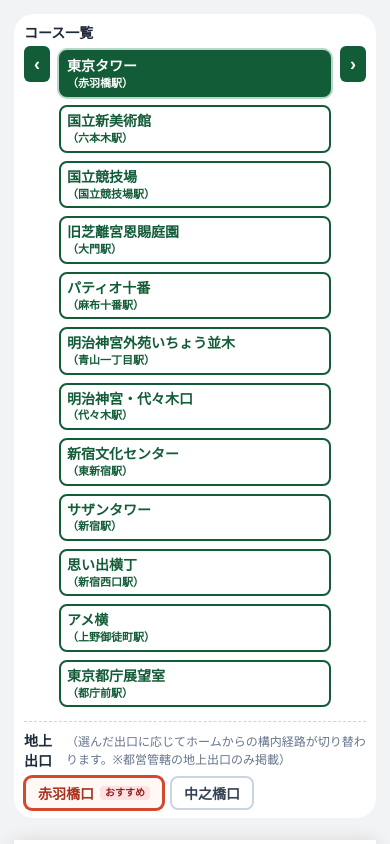
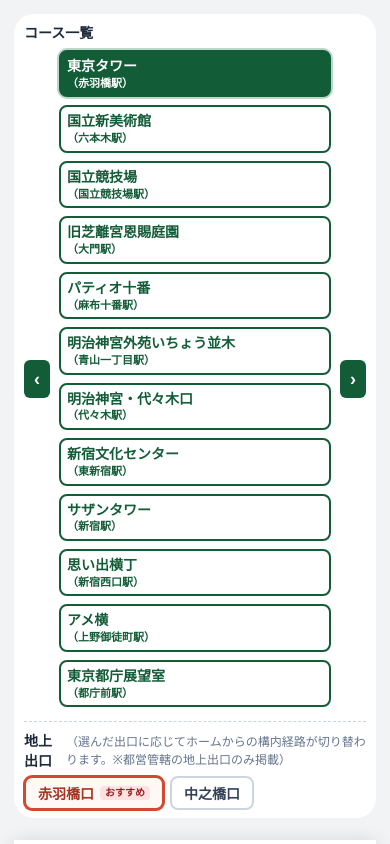
Before and after one commit to atsushiyago/odekake, a React (Vite) app: page / in a window 390 px wide. Shown: the top 844 px of the page. Built offline with nearby package versions, Linux system fonts and the light colour scheme.

Commit message:
style(ui): vertically center course scroll buttons with two-row course options

```diff
--- a/src/ui/styles.css
+++ b/src/ui/styles.css
@@ -17,7 +17,7 @@
 @media (min-width:1700px){main{max-width:none}.preview-pages{display:flex;align-items:flex-start;justify-content:center;gap:24px}.preview-pages .paper{flex:0 0 210mm;margin-left:0;margin-right:0}}
 @media print{.preview-pages{display:block}.preview-pages .paper{margin-left:0;margin-right:0}}
 .course-options{display:grid;grid-template-columns:repeat(auto-fit,minmax(130px,1fr));gap:6px}.course-option{grid-column:auto;display:grid;gap:2px;text-align:left;border:2px solid #135c38;border-radius:8px;background:#fff;color:#135c38;padding:6px 10px;font:inherit;font-size:14px;line-height:1.2}.course-option:hover,.course-option:focus-visible{background:#eef7f2}.course-option.is-selected{background:#135c38;color:#fff;font-weight:900;box-shadow:0 0 0 2px #b9d7c7}.course-option[aria-pressed="true"]{outline-offset:2px}.course-option-destination{font-size:14px;font-weight:800}.course-option-station{font-size:11px;font-weight:700;line-height:1.15}@media(max-width:850px){.course-options{grid-template-columns:repeat(auto-fit,minmax(115px,1fr));gap:6px}.course-option{font-size:13px;padding:6px 6px}}
-.course-picker{display:block;padding:10px 16px;margin-bottom:12px}.course-picker .course-selector{max-width:none;gap:4px}.course-selector-title{font-size:14px;font-weight:800;color:#1e293b}.course-picker-row{display:flex;align-items:center;gap:6px}.course-picker .course-options{display:flex;flex:1;min-width:0;overflow-x:auto;gap:6px;padding:2px 2px 6px;scroll-behavior:smooth;scrollbar-width:thin}.course-picker .course-option{flex:0 0 145px}.course-scroll-button{flex:0 0 28px;height:36px;padding:2px;font-size:20px;line-height:1;background:#135c38;border:none;border-radius:6px;color:#fff;cursor:pointer}.course-scroll-button:disabled{opacity:.35;cursor:default}@media(max-width:850px){.course-picker{padding:8px 10px;margin-bottom:10px}.course-picker .course-option{flex-basis:130px}.course-scroll-button{flex-basis:26px;font-size:18px}}
+.course-picker{display:block;padding:10px 16px;margin-bottom:12px}.course-picker .course-selector{max-width:none;gap:4px}.course-selector-title{font-size:14px;font-weight:800;color:#1e293b}.course-picker-row{display:flex;align-items:center;gap:6px}.course-picker .course-options{display:flex;flex:1;min-width:0;overflow-x:auto;gap:6px;padding:2px 2px 6px;scroll-behavior:smooth;scrollbar-width:thin}.course-picker .course-option{flex:0 0 145px}.course-scroll-button{flex:0 0 28px;height:38px;align-self:center;display:flex;align-items:center;justify-content:center;padding:0;font-size:20px;line-height:1;background:#135c38;border:none;border-radius:6px;color:#fff;cursor:pointer}.course-scroll-button:disabled{opacity:.35;cursor:default}@media(max-width:850px){.course-picker{padding:8px 10px;margin-bottom:10px}.course-picker .course-option{flex-basis:130px}.course-scroll-button{flex-basis:26px;font-size:18px}}
 .elderly-route-note{display:grid;gap:2px;margin:12px 0 0;padding:9px 12px;border:3px solid #135c38;border-radius:10px;background:#eef7f2;font-size:18px;line-height:1.35}.arrival-train .departure-car-note{grid-column:2;margin:0}.elderly-route-note b{font-size:22px}.elderly-route-note span{font-weight:800}.elderly-route-note small{font-size:.8em}.home-equipment-note{display:grid;gap:2px;margin:8px 0;padding:8px 12px;border-left:6px solid #135c38;background:#f3f8f4;font-size:19px;line-height:1.35}.home-equipment-note b{font-weight:900}.home-equipment-note small{font-size:.8em}@media(max-width:850px){.elderly-route-note{font-size:clamp(10px,2.7vw,18px);padding:7px 9px}.elderly-route-note b{font-size:clamp(13px,3.5vw,22px)}.home-equipment-note{font-size:clamp(14px,3vw,19px)}}
 .arrival-train{grid-template-rows:repeat(4,auto);gap:2px 12px;padding:8px 12px;align-items:center}.arrival-train>b{grid-column:1;grid-row:1 / span 4;align-self:start;padding-top:2px}.arrival-train .train-departure-line,.arrival-train .train-boarding-line,.arrival-train .train-route-line,.arrival-train .train-arrival-line{grid-column:2;min-width:0;white-space:nowrap;line-height:1.2}.arrival-train .train-departure-line,.arrival-train .train-arrival-line{font-size:22px}.arrival-train .train-boarding-line{font-size:18px;color:#a7311f}.arrival-train .train-route-line{font-size:16px}.arrival-train .train-arrival-line{font-weight:800}@media(max-width:850px){.arrival-train{padding:7px;grid-template-columns:25% 1fr;gap:2px 7px}.arrival-train .train-departure-line,.arrival-train .train-arrival-line{font-size:clamp(13px,3.5vw,23px)}.arrival-train .train-boarding-line{font-size:clamp(10px,2.7vw,18px)}.arrival-train .train-route-line{font-size:clamp(9px,2.1vw,17px)}}
 .paper{width:210mm;height:297mm;min-height:297mm;max-height:297mm;aspect-ratio:210 / 297}.preview-paper-frame{position:relative;flex:0 0 auto}.paper-overflow-warning{margin:6px 0 0;padding:7px 10px;border:2px solid #b93821;border-radius:6px;background:#ffe5e0;color:#751f12;font-size:14px;font-weight:800;line-height:1.3}.preview-paper-frame .paper{margin-left:auto;margin-right:auto}@media(max-width:850px){.paper{width:100%;height:auto;min-height:0;max-height:none;aspect-ratio:210 / 297}.preview-paper-frame{width:100%}}@media print{.preview-paper-frame{break-inside:avoid}.paper-overflow-warning{display:none!important}.preview-paper-frame .paper{width:210mm;height:297mm;min-height:297mm;max-height:297mm;margin:0}}
@@ -48,7 +48,7 @@
   .outdoor-map-label text{fill:#111!important;stroke:#fff!important;stroke-width:7px!important;paint-order:stroke fill}
 }
 /* Public course picker: keep every preset visible without a horizontal overflow strip. */
-.course-picker-row{align-items:flex-start}
+.course-picker-row{align-items:center}
 .course-picker .course-options{display:grid;grid-template-columns:repeat(6,minmax(0,1fr));overflow:visible;flex:1;min-width:0;padding:4px 3px;gap:10px}
 .course-picker .course-option{flex:initial;min-width:0;width:auto;height:100%;white-space:normal;overflow-wrap:anywhere}
 @media(max-width:1100px){.course-picker .course-options{grid-template-columns:repeat(4,minmax(0,1fr))}}
```
